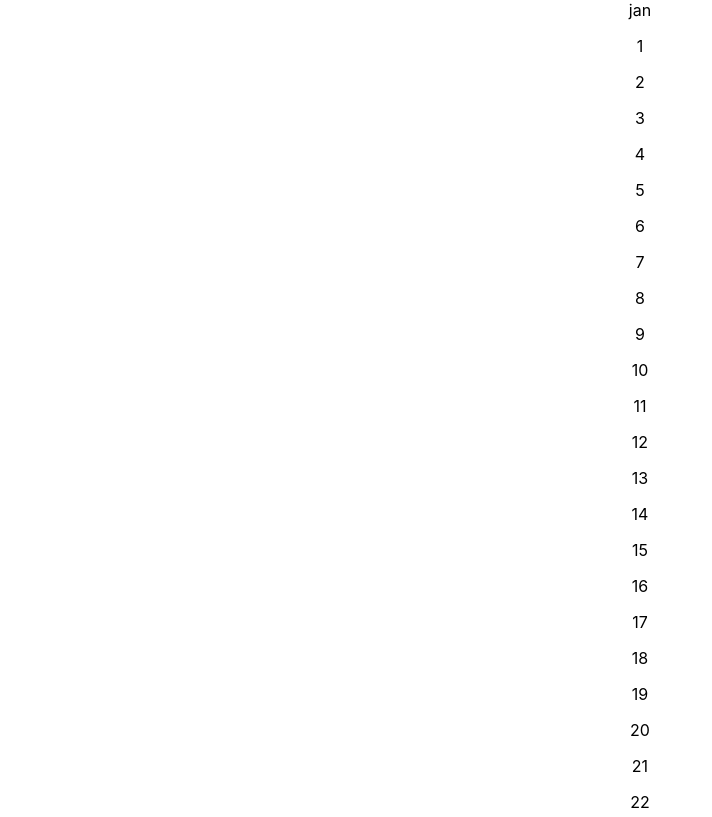
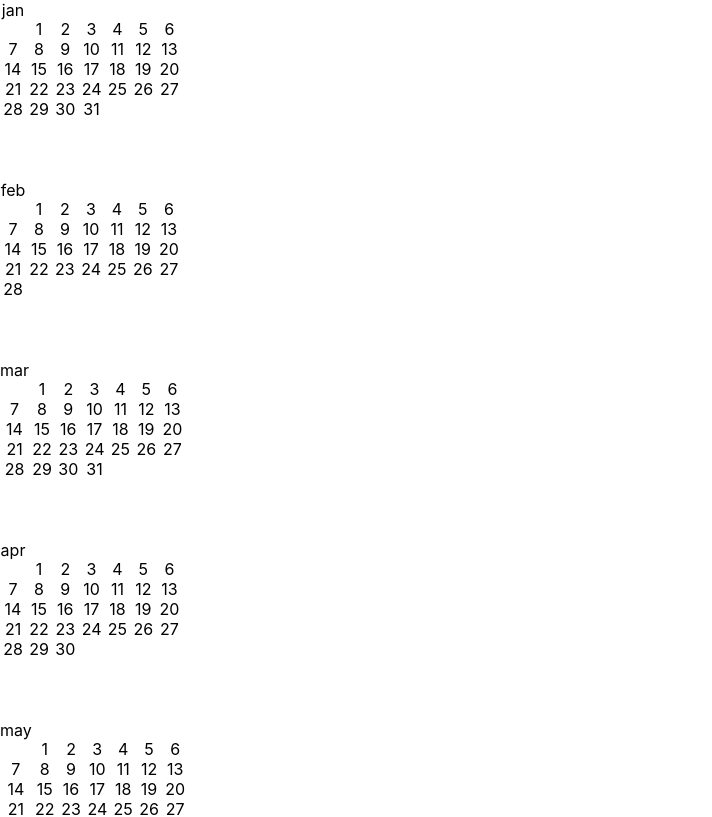
Before and after one commit to WSINTRA/dateNotes, a React (Create React App) app: page / in a window 1280 px wide. Shown: the top 817 px of the page, without its empty margins (0-712 px from the left). Built offline with nearby package versions, Linux system fonts and the light colour scheme.

Commit message:
basic cal styling complete, renders cal okay

```diff
--- a/src/components/cal.js
+++ b/src/components/cal.js
@@ -2,7 +2,22 @@ import React from 'react';
 
 function Cal() {
 
-let monthObject = [
+const dayStyling = {
+	display: "inline",
+	padding: "0.2rem",
+}
+
+const monthStyling = {
+	marginBottom: "10vh",
+	display: "grid",
+	gridTemplateColumns: "repeat(7, auto)",
+	gridTemplateRows: "repeat(5, 20px)",
+}
+const calStyle = {
+	height: "70px",
+	width: "70px",
+}
+const monthObject = [
    {name: "jan",
 	days:[1,2,3,4,5,6,7,8,9,10,11,12,13,14,15,16,17,18,19,20,21,22,23,24,25,26,27,28,29,30,31]},
 	{name: "feb",
@@ -28,11 +43,11 @@ let monthObject = [
 ]
 
   return (
-    <div>
+    <div style={calStyle}>
      {monthObject.map(month => {
-     	return (<div>{month.name}
+     	return (<div style={monthStyling}>{month.name}
      		{month.days.map(day=>{
-     			return (<p>{day}</p>)
+     			return (<p style={dayStyling}>{day}</p>)
      		})}</div>) } ) }
 
     </div>
@@ -40,8 +55,3 @@ let monthObject = [
 }
 
 export default Cal;
-
-
-// create 12 months with each one having an array representing days they contain
-// forget the leap year
-//now create a component that will render it in some way,
```
